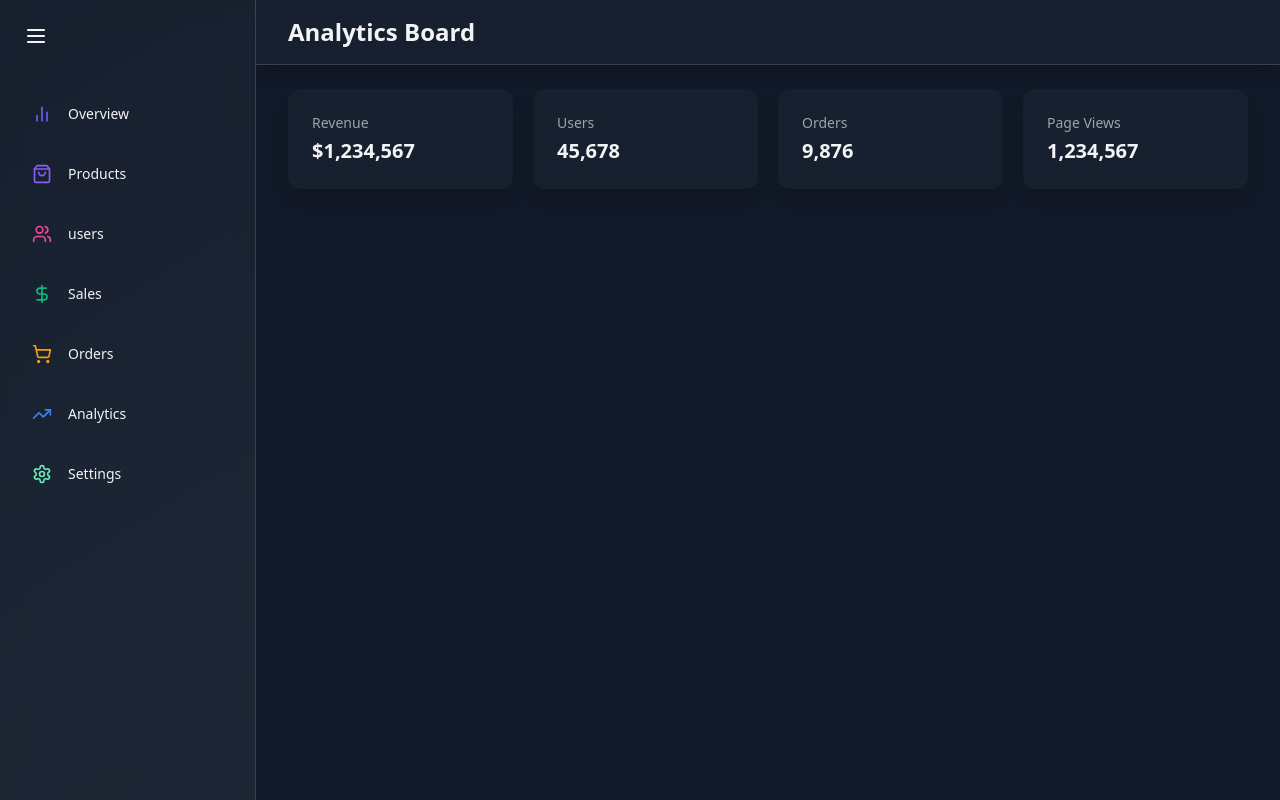
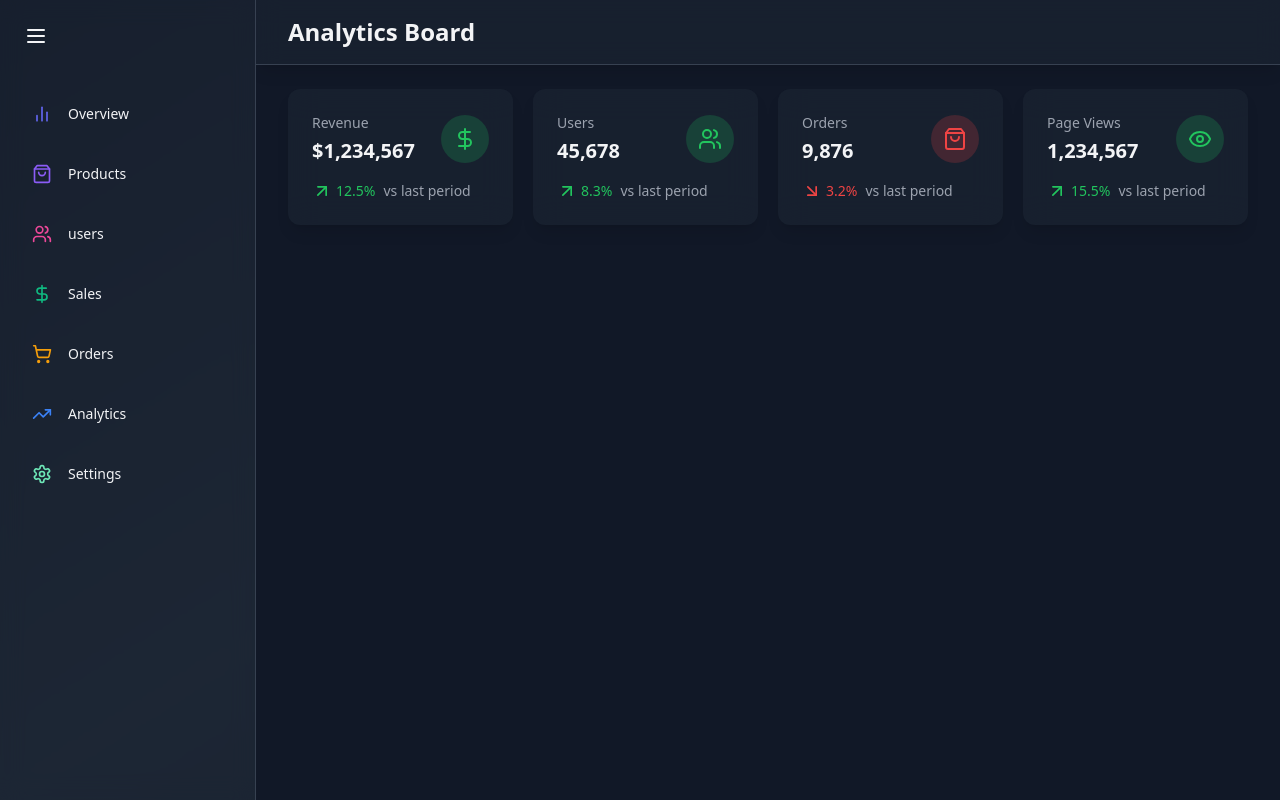
Before and after one commit to shegsemmanuel/ADMIN-DASHBOARD, a React (Vite) app: page /analytics in a window 1280 px wide. Built offline with nearby package versions, Linux system fonts and the light colour scheme.

Commit message:
overview Analytcs

```diff
--- a/src/components/analytics/OverviewCards.jsx
+++ b/src/components/analytics/OverviewCards.jsx
@@ -26,6 +26,16 @@ const OverviewCards = () => {
                     <h3 className="text-sm font-medium text-gray-400">{item.name}</h3>
                     <p className="mt-1 text-xl font-semibold text-gray-100">{item.value}</p>
                 </div>
+                <div className={`p-3 rounded-full ${item.change >= 0 ? "bg-green-500 bg-opacity-20" : "bg-red-500 bg-opacity-20"}`}>
+                 <item.icon className={`size-6 ${item.change >= 0 ? "text-green-500" : "text-red-500"}`}/>
+                </div>
+            </div>
+            <div className={`
+                 mt-4 flex items-center ${item.change >= 0 ? "text-green-500" : "text-red-500"}
+                `}>
+                  {item.change >= 0 ? <ArrowUpRight size="20" /> : <ArrowDownRight size="20" /> }
+                  <span className="ml-1 text-sm font-medium">{Math.abs(item.change)}%</span>
+                  <span className="ml-2 text-sm text-gray-400" >vs last period</span>
             </div>
         </motion.div>
        ))}
```
